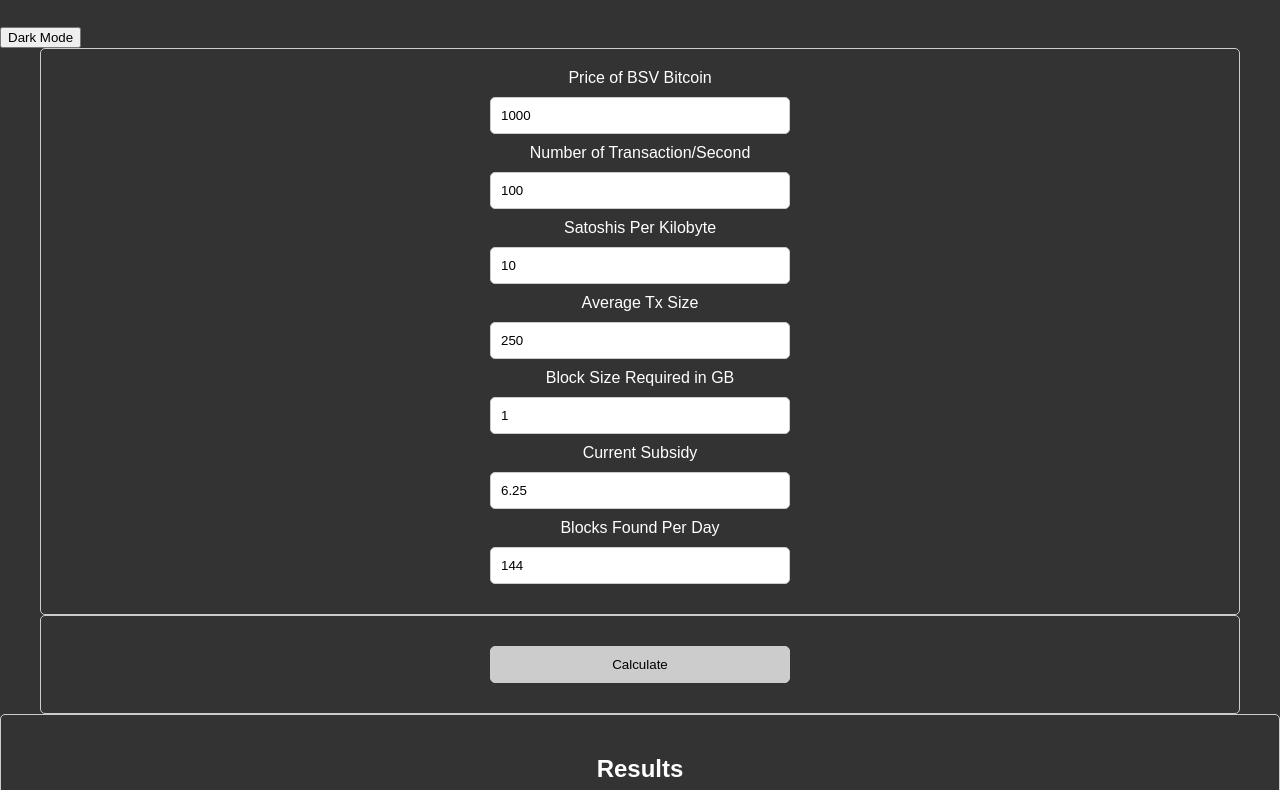
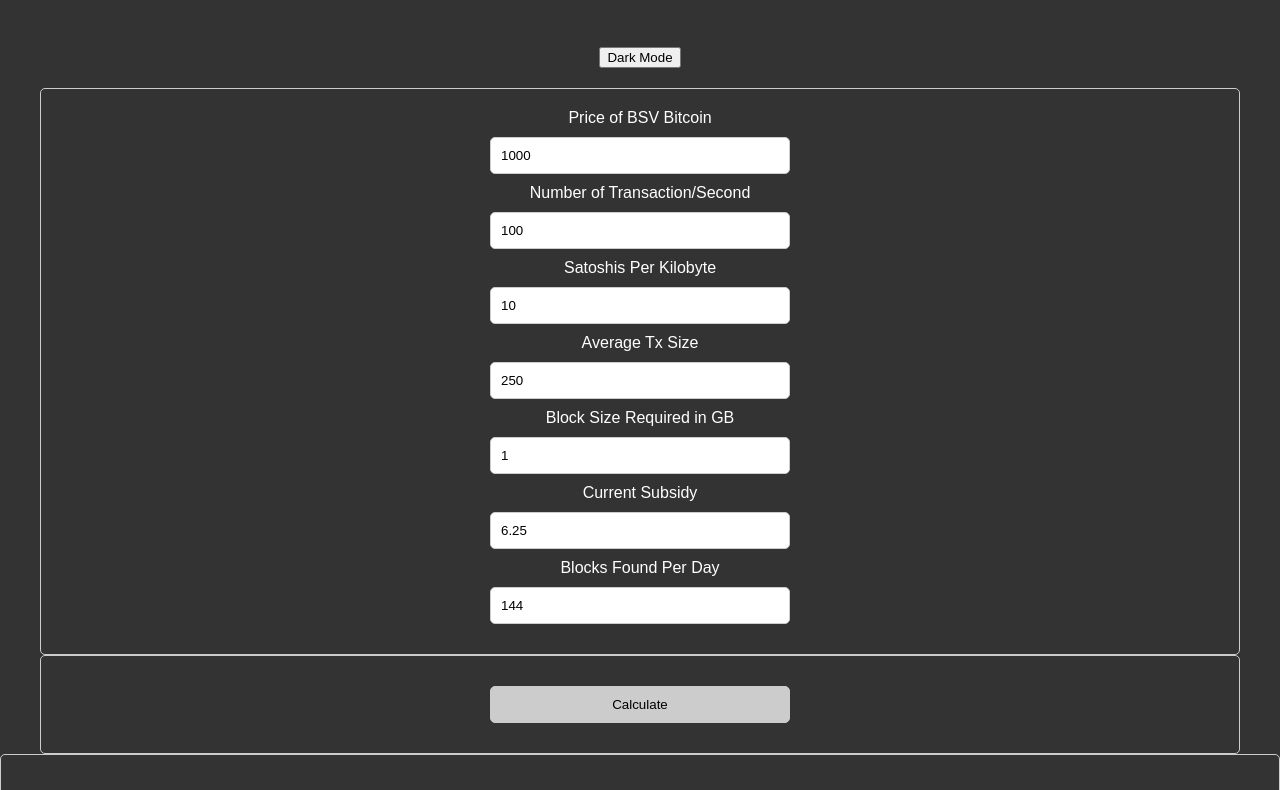
Before and after one commit to codenlighten/minereconomics, a plain HTML site: page index.html in a window 1280 px wide. Shown: the part 93-883 px from the top of the page. Drawn offline with Linux system fonts and the light colour scheme.

```diff
--- a/index.html
+++ b/index.html
@@ -78,6 +78,10 @@
 			.darkMode {
 				background-color: #333;
 				color: #fff;
+			}
+			#containerDarkmode {
+				text-align: center;
+				padding: 20px 0;
 			}
 		</style>
 	</head>
```
